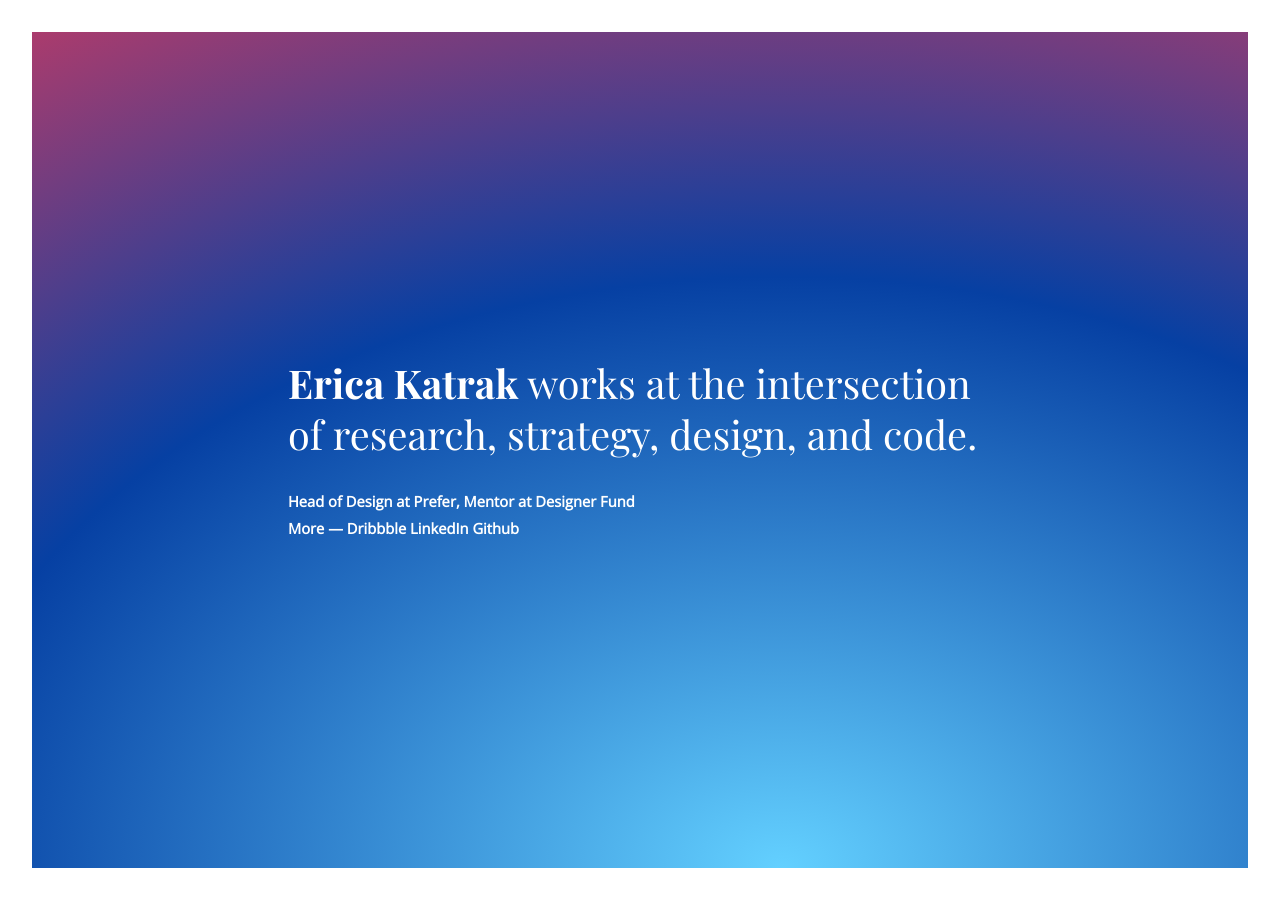
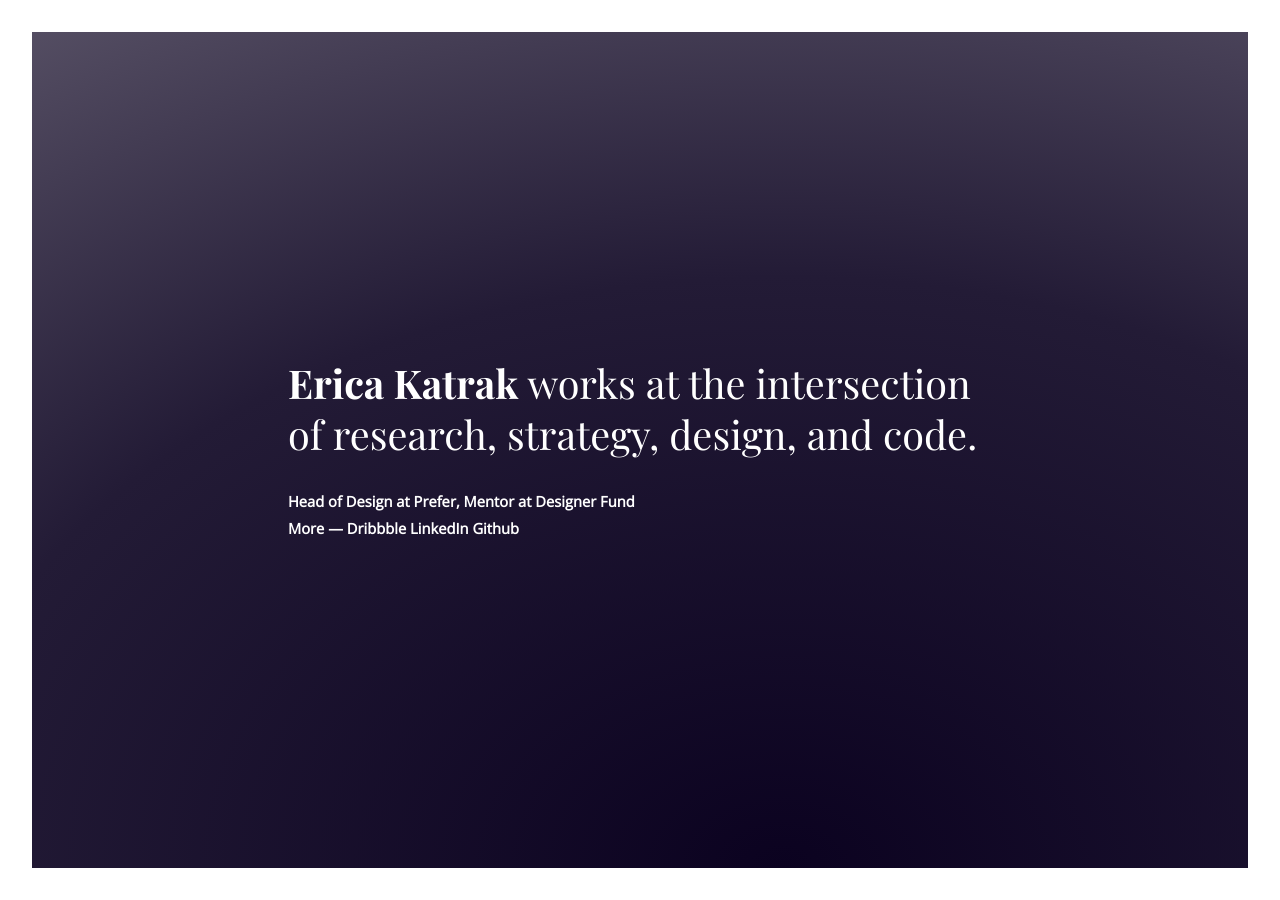
Before and after one commit to ericakatrak/ericakatrak.github.io, a Jekyll site: the page built from index.html, in a window 1280 px wide. Built offline with Jekyll 4.4.1, drawn with Linux system fonts in a browser that asks for light colours.

Commit message:
color tweak

```diff
--- a/css/style.css
+++ b/css/style.css
@@ -56,7 +56,7 @@ body:after {
 	content: "";
 
 	/* future - invert the site as more content comes into play - move this to body, set :after to #FFF */
-	background-image: radial-gradient(#63D0FF, #0640A3, #FF3951);
+	background-image: radial-gradient(#0B0220, #231B36, #6D6779);
 	background-size: 200% 200%;
 	background-position: 0 0;
 	animation: border 60s linear infinite;
@@ -88,7 +88,7 @@ h1 {
 
   -webkit-text-fill-color: transparent;
   -webkit-background-clip: text;
-	background-image: radial-gradient(#63D0FF, #0640A3, #FF3951);
+	background-image: radial-gradient(#0B0220, #231B36, #6D6779);
 	background-size: 200% 200%;
 	background-position: 0 0;
 	animation: border 60s linear infinite;
```
